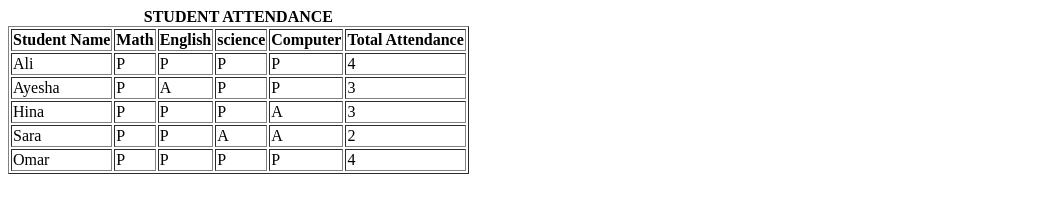
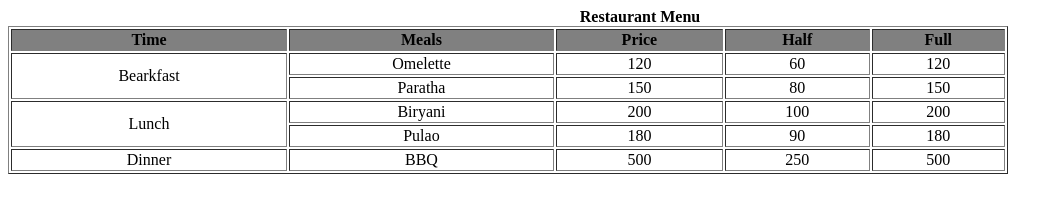
Before and after one commit to qureshiubaid7860-art/tabel-assigenment, a plain HTML site: page index.html in a window 1280 px wide. Shown: the whole page, without its empty margins (0-1063 px from the left). Drawn offline with Linux system fonts and the light colour scheme.

Commit message:
Add files via upload

```diff
--- a/index.html
+++ b/index.html
@@ -1,63 +1,59 @@
 <!DOCTYPE html>
-<html lang="en">
+
+<html>
 <head>
-    <meta charset="UTF-8">
-    <meta name="viewport" content="width=device-width, initial-scale=1.0">
-    <title>Tabel practice </title>
+  <meta http-equiv="CONTENT-TYPE" content="text/html; charset=UTF-8">
+  <link rel="stylesheet" href="styles/style.css"/>
+  <title>Hello, TABLE!</title>
+  <style>
+  body{text-align:center;}
+  </style>
 </head>
 <body>
-    <table border="1">
-         <caption><b>STUDENT ATTENDANCE</b></caption>
-        <tr>
-        <th>Student Name </th>
-        <th>Math</th>
-        <th>English</th>
-        <th>science</th>
-        <th>Computer</th>
-        <th>Total Attendance</th>
+  <caption><b> Restaurant Menu</b></caption>
+  <table width="1000"  border="1">
+    <tr bgcolor="gray">
+      <th>Time</th>
+      <th>Meals</th>
+      <th colspan="2">Price</th>
+      <th>Half</th>
+      <th>Full</th>
     </tr>
     <tr>
-    <td>Ali</td>
-    <td>P</td>
-    <td>P</Atd>
-    <td>P</td>
-    <td>P</td>
-    <td>4</td>
+      <td rowspan="2">Bearkfast</td>
+      <td></
+      <td>Omelette</td>
+      <td colspan="2">120</td>
+      <td>60</td>
+      <td> 120</td>
     </tr>
     <tr>
-<td>Ayesha</td>
-<td>P</td>
-<td>A</td>
-<td>P</td>
-<td>P</td>
-<td>3</td>
+     <td>Paratha</td>
+      <td colspan="2">150 </td>
+      <td>80</td>
+      <td> 150</td>
     </tr>
     <tr>
-<td>Hina</td>
-<td>P</td>
-<td>P</td>
-<td>P</td>
-<td>A</td>
-<td>3</td>
+      <td rowspan="2">Lunch</td>
+      <td>Biryani</td>
+      <td colspan="2">200</td>
+      <td>100</td>
+      <td>200</td>
     </tr>
     <tr>
-<td>Sara</td>
-<td>P</td>
-<td>P</td>
-<td>A</td>
-<td>A</td>
-<td>2</td>
+         <td>Pulao</td>
+      <td colspan="2">180</td>
+      <td>90</td>
+      <td>180</td>
+
     </tr>
     <tr>
-<td>Omar</td>
-<td>P</td>
-<td>P</td>
-<td>P</td>
-<td>P</td>
-<td>4</td>
+      <td>Dinner</td>
+      <td> BBQ  </td>
+      <td colspan="2">500</td>
+      <td>250</td>
+      <td>500</td>
     </tr>
-
   </table>
-
 </body>
 </html>
```
Lines whose indentation alone changed are shown as unchanged.
